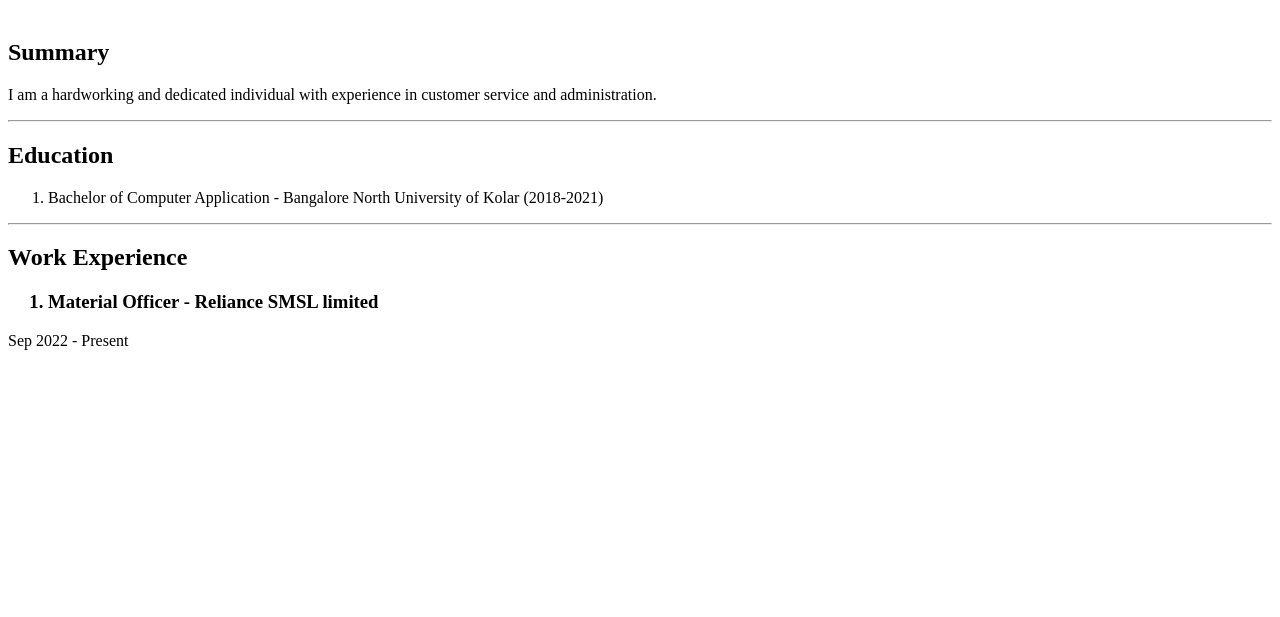
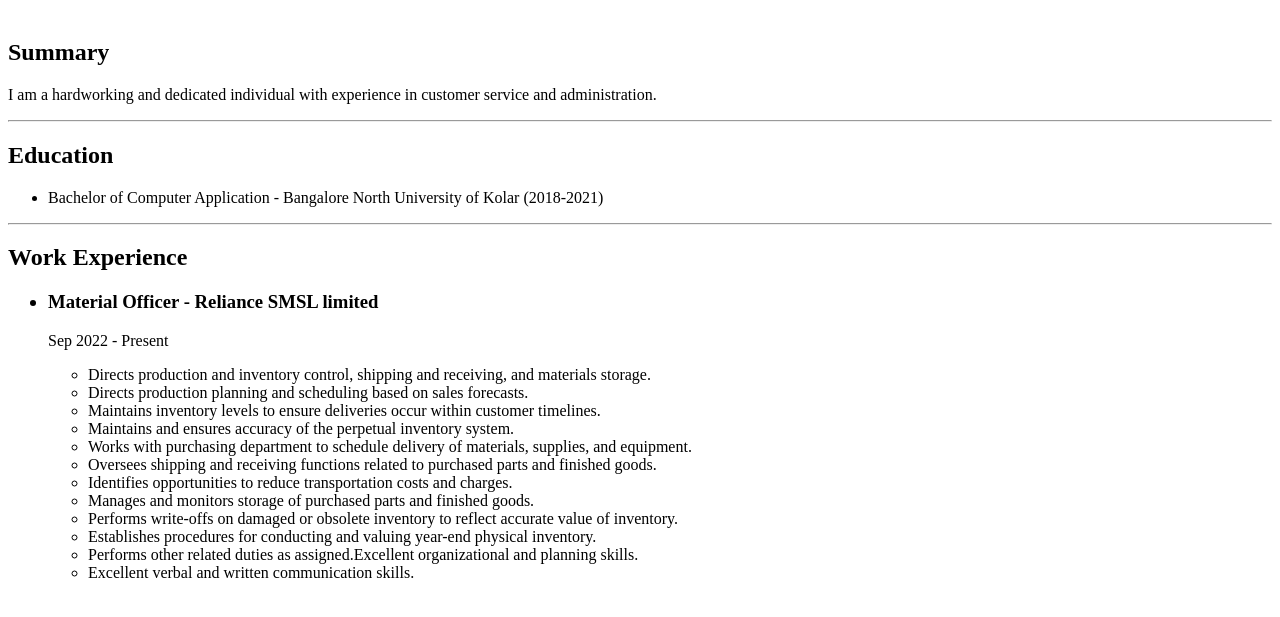
Before and after one commit to Sunil-Kumar-KV/Resume-portfolio, a plain HTML site: page index.html in a window 1280 px wide. Shown: the part 79-696 px from the top of the page. Drawn offline with Linux system fonts and the light colour scheme.

Commit message:
Update index.html

```diff
--- a/index.html
+++ b/index.html
@@ -13,11 +13,27 @@
     <p>I am a hardworking and dedicated individual with experience in customer service and administration.</p>
     <hr />
     <h2>Education</h2>
-    <ol><li>Bachelor of Computer Application - Bangalore North University of Kolar (2018-2021)</li></ol>
+    <ul><li>Bachelor of Computer Application - Bangalore North University of Kolar (2018-2021)</li></ul>
     <hr />
     <h2>Work Experience</h2>
-    <ol><h3><li>Material Officer - Reliance SMSL limited</li></h3></ol>
-    <div>Sep 2022 - Present</div>
+    <ul><h3><li>Material Officer - Reliance SMSL limited</li></h3>
+    <p>Sep 2022 - Present</p>
+    <ul><li>Directs production and inventory control, shipping and receiving, and materials storage.</li>
+        <li>Directs production planning and scheduling based on sales forecasts.</li>
+        <li>Maintains inventory levels to ensure deliveries occur within customer timelines.</li>
+        <li>Maintains and ensures accuracy of the perpetual inventory system.</li>
+<li>Works with purchasing department to schedule delivery of materials, supplies, and
+equipment.</li>
+    <li>Oversees shipping and receiving functions related to purchased parts and finished goods.</li>
+<li>Identifies opportunities to reduce transportation costs and charges.</li>
+<li>Manages and monitors storage of purchased parts and finished goods.</li>
+<li>Performs write-offs on damaged or obsolete inventory to reflect accurate value of
+inventory.</li>
+<li>Establishes procedures for conducting and valuing year-end physical inventory.</li>
+<li>Performs other related duties as assigned.Excellent organizational and planning skills.</li>
+<li>Excellent verbal and written communication skills.</li>
+        </ul>
+    </ul>
 
 </body>
 </html>
```
